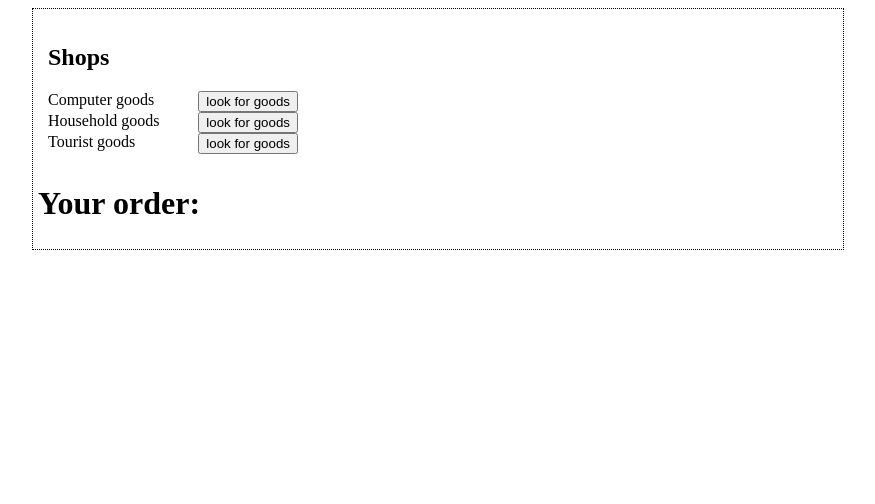
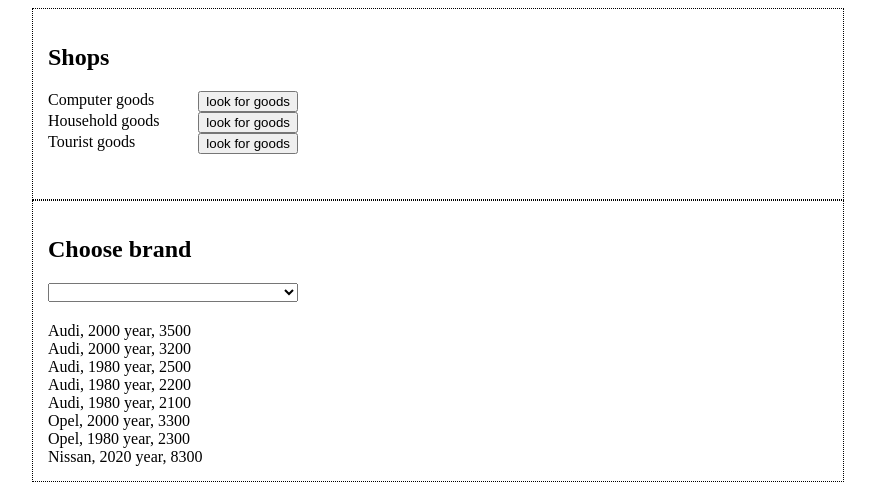
Before and after one commit to YurGoV/vue, a Vue app: page / in a window 1280 px wide. Shown: the top 504 px of the page, without its empty margins (8-883 px from the left). Built offline with nearby package versions, Linux system fonts and the light colour scheme.

Commit message:
ADD: lesson 3 tasks

```diff
--- a/src/lessons/03/Task-01.vue
+++ b/src/lessons/03/Task-01.vue
@@ -1,6 +1,6 @@
 <template>
-  <div class="task-section">
-    <div style="display: flex; flex-direction: row">
+  <div class="task">
+    <div class="choise-section">
       <div class="column">
         <h2>Shops</h2>
         <ul>
@@ -25,8 +25,8 @@
         </ul>
       </div>
     </div>
-    <h1>Your order:</h1>
     <div v-if="order" class="order">
+      <h1>Your order:</h1>
       <ul>
         <li v-for="(item, key) in order" :key="key">
           <span class="shop-name"> {{ key }}: </span>
@@ -40,6 +40,7 @@
       <p>
         <span class="shop-name">Total Amount: {{ orderTotalAmount }} USD</span>
       </p>
+      <p>{{ testProp }}</p>
     </div>
   </div>
 </template>
@@ -103,7 +104,7 @@
   }
 }
 </script>
-<style>
+<style scoped>
 ul {
   list-style-type: none;
   padding: 0;
@@ -126,16 +127,15 @@
 .shop-item {
   padding-left: 10px;
 }
-.task-section {
+.task {
   border: 1px dotted #000;
   padding: 5px;
   min-width: 800px;
   min-height: 180px;
 }
-</style>
-<style scoped>
-.custom-error-color {
-  color: blue;
+.choise-section {
+  display: flex;
+  flex-direction: row;
 }
 .column {
   display: flex;
@@ -149,12 +149,4 @@
   width: 400px;
   padding: 10px;
 }
-.default-error-color {
-  color: red;
-}
-.row {
-  display: flex;
-  flex-direction: row;
-  border: 1px solid grey;
-}
 </style>
--- /dev/null
+++ b/src/lessons/03/Task-02.vue
@@ -0,0 +1,111 @@
+<template>
+  <div class="task-section">
+    <div class="choise-section">
+      <div class="column">
+          <h2>Choose brand</h2>
+          <select v-model="selectedBrandId">
+            <option v-for="{ value: brand, id } in brands" :value="id" :key="id">
+              {{ brand }}
+            </option>
+          </select>
+      </div>
+      <div v-if="selectedBrandId" class="row">
+        <div class="column">
+          <h2>Choose year</h2>
+          <select v-model="selectedYear">
+            <option v-for="(year, index) in availableYears" :value="year" :key="index">
+              {{ year }}
+            </option>
+          </select>
+        </div>
+      </div>
+    </div>
+    <div class="order">
+      <ul>
+        <li v-for="car in filteredCars" :key="car.id">
+          {{ getBrandById(car.brandId) }}, {{ car.manufacturedOn }} year, {{ car.price }}
+        </li>
+      </ul>
+    </div>
+  </div>
+</template>
+
+<script>
+import { brandsDb as brands } from './data/autoData'
+import { automobilesDb as cars } from './data/autoData'
+
+export default {
+  data() {
+    return {
+      brands,
+      selectedBrandId: '',
+      selectedYear: '',
+    }
+  },
+  computed: {
+    availableYears() {
+      return cars.reduce((acc, car) => {
+        if (car.brandId === this.selectedBrandId && !acc.includes(car.manufacturedOn)) {
+          acc.push(car.manufacturedOn)
+        }
+        return acc
+      }, [])
+    },
+    filteredCars() {
+        if (this.selectedBrandId && this.selectedYear) {
+      return cars.filter(el =>
+          el.brandId === this.selectedBrandId && el.manufacturedOn === this.selectedYear)
+        } else if (this.selectedBrandId) {
+      return cars.filter(el =>
+          el.brandId === this.selectedBrandId)
+      }
+      return cars
+    },
+  },
+  methods: {
+    getBrandById(id) {
+      const brandRecord = brands.find((el) => el.id === id)
+      return brandRecord.value
+    },
+    resetSelectedYear() {
+      this.selectedYear = null
+    }
+  },
+  watch: {
+    selectedBrandId: 'resetSelectedYear'
+  }
+}
+</script>
+<style scoped>
+ul {
+  list-style-type: none;
+  padding: 0;
+  margin: 0;
+}
+.task-section {
+  border: 1px dotted #000;
+  padding: 5px;
+  min-width: 800px;
+  min-height: 180px;
+}
+.choise-section {
+  display: flex;
+  flex-direction: row;
+}
+.column {
+  display: flex;
+  flex-direction: column;
+  width: 250px;
+  padding: 10px;
+}
+.order {
+  display: flex;
+  flex-direction: column;
+  width: 400px;
+  padding: 10px;
+}
+.row {
+  display: flex;
+  flex-direction: row;
+}
+</style>
--- /dev/null
+++ b/src/lessons/03/data/autoData.js
@@ -0,0 +1,17 @@
+export const brandsDb = [
+  { id: "a01", value: "Audi" },
+  { id: "a02", value: "Opel" },
+  { id: "a03", value: "Nissan" },
+  { id: "a04", value: "Mazda" },
+];
+
+export const automobilesDb = [
+  { id: "c01", brandId: "a01", manufacturedOn: 2000, price: 3500 },
+  { id: "c01", brandId: "a01", manufacturedOn: 2000, price: 3200 },
+  { id: "c02", brandId: "a01", manufacturedOn: 1980, price: 2500 },
+  { id: "c03", brandId: "a01", manufacturedOn: 1980, price: 2200 },
+  { id: "c03", brandId: "a01", manufacturedOn: 1980, price: 2100 },
+  { id: "c04", brandId: "a02", manufacturedOn: 2000, price: 3300 },
+  { id: "c05", brandId: "a02", manufacturedOn: 1980, price: 2300 },
+  { id: "c06", brandId: "a03", manufacturedOn: 2020, price: 8300 },
+];
--- a/src/lessons/Lesson-03.vue
+++ b/src/lessons/Lesson-03.vue
@@ -1,10 +1,12 @@
 <!-- MyButton.vue -->
 <script setup>
 import Task01 from './03/Task-01.vue'
+import Task02 from './03/Task-02.vue'
 </script>
 
 <template>
   <div style="display: flex; flex-direction: column">
     <Task01 />
+    <Task02 />
   </div>
 </template>
```
